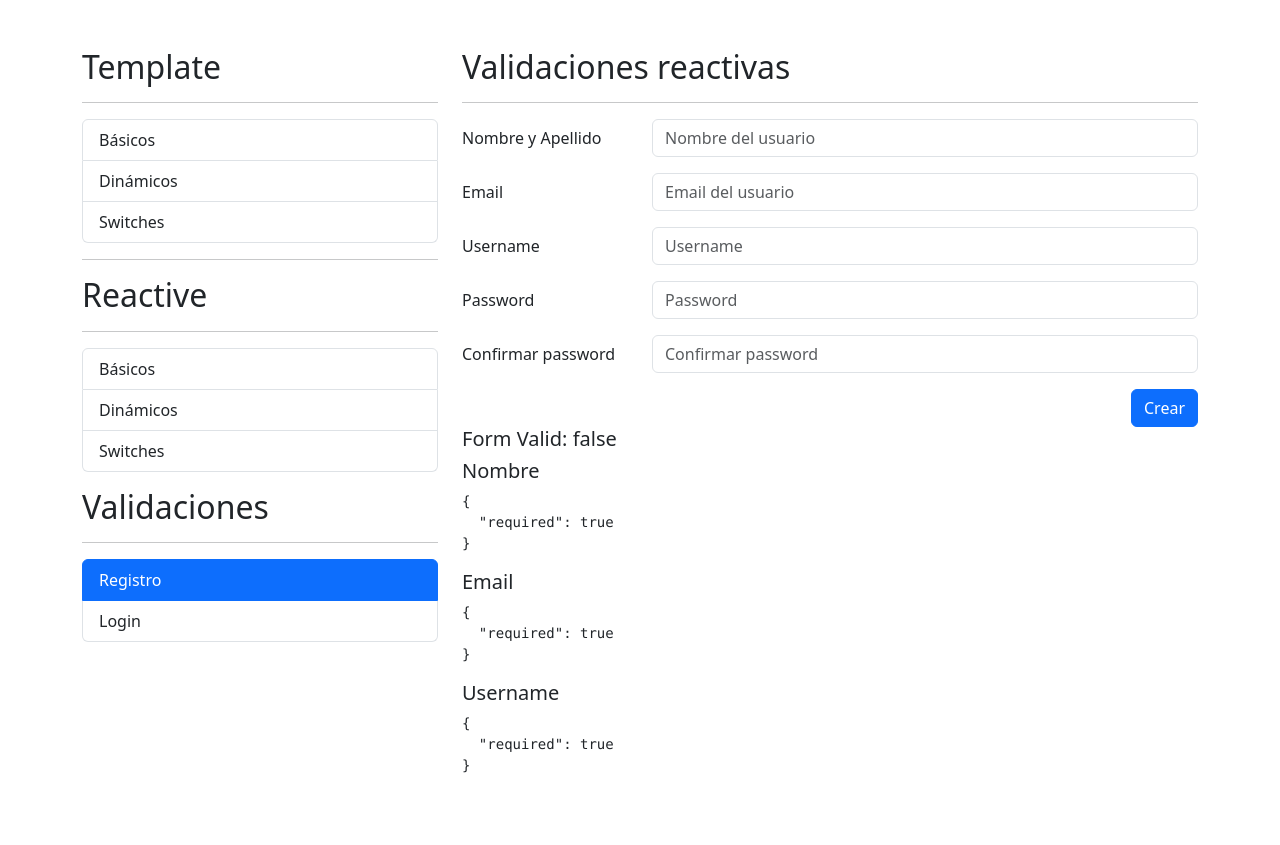
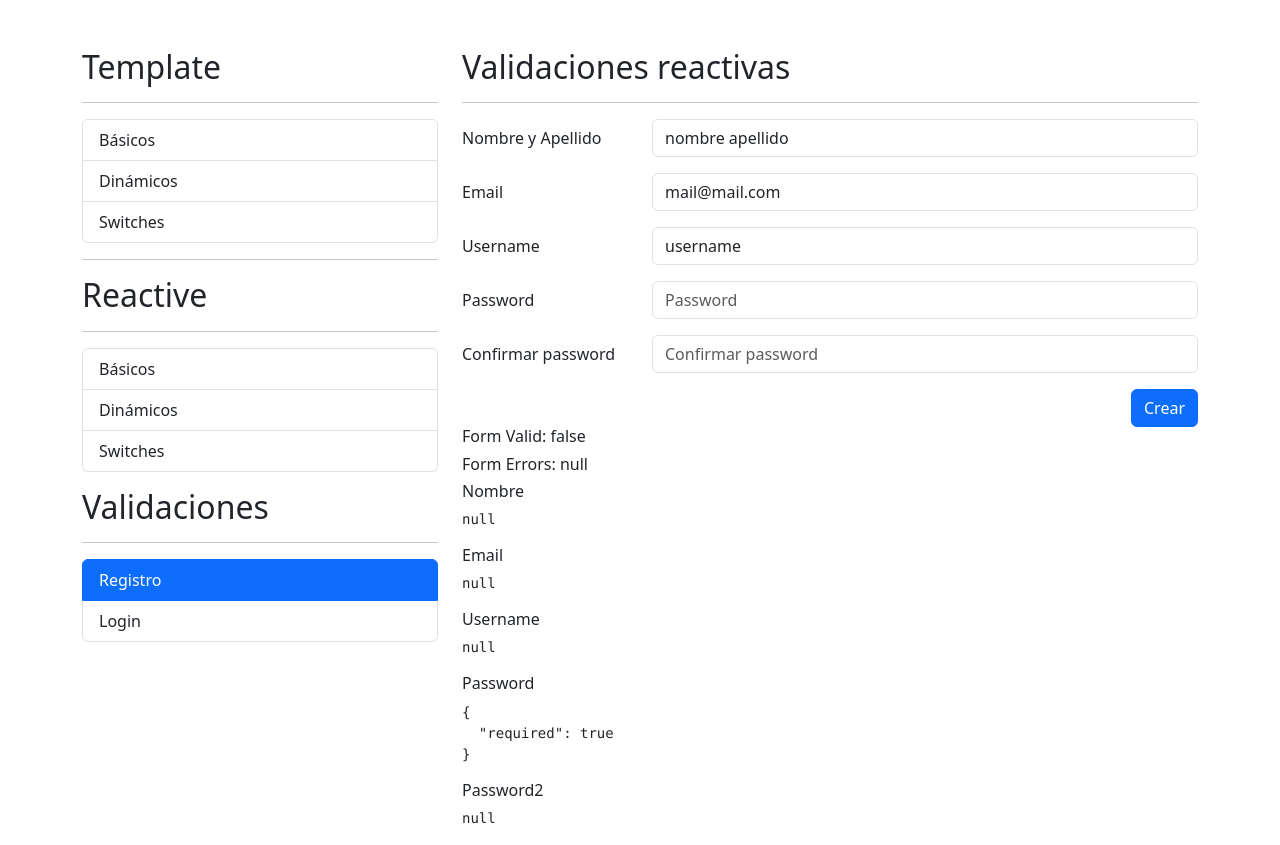
Before and after one commit to gabopereyra/forms-AngularApp, an Angular app: page /auth/registro in a window 1280 px wide. Before the commit the page ends 800 px from the top, so only its background shows below. Built offline with nearby package versions, Linux system fonts and the light colour scheme.

Commit message:
Add validation for password, required + personalized validation (same passwords)

```diff
--- a/src/app/auth/pages/registro/registro.component.html
+++ b/src/app/auth/pages/registro/registro.component.html
@@ -60,7 +60,14 @@
                 <div class="col-sm-9">
                     <input type="password"
                     class="form-control"
+                    formControlName="password"
                     placeholder="Password">
+                    <span
+                    *ngIf="campoNoValido('password')"
+                    class="form-text text-danger"
+                >
+                    La contraseña debe ser mayor a 6 caracteres
+                </span>
                 </div>
             </div>
 
@@ -70,7 +77,14 @@
                 <div class="col-sm-9">
                     <input type="password"
                     class="form-control"
+                    formControlName="password2"
                     placeholder="Confirmar password">
+                    <span
+                    *ngIf="campoNoValido('password2')"
+                    class="form-text text-danger"
+                >
+                    La contraseña deben ser iguales
+                </span>
                 </div>
             </div>
 
@@ -83,11 +97,15 @@
     </div>
 </div>
 
-<h5>Form Valid: {{miForm.valid}}</h5>
-<h5>Nombre</h5>
+<h6>Form Valid: {{miForm.valid}}</h6>
+<h6>Form Errors: {{miForm.errors | json}}</h6>
+<h6>Nombre</h6>
 <pre>{{miForm.controls['nombre'].errors | json}}</pre>
-<h5>Email</h5>
+<h6>Email</h6>
 <pre>{{miForm.controls['email'].errors | json}}</pre>
-<h5>Username</h5>
+<h6>Username</h6>
 <pre>{{miForm.controls['username'].errors | json}}</pre>
-<h5></h5>
+<h6>Password</h6>
+<pre>{{miForm.controls['password'].errors | json}}</pre>
+<h6>Password2</h6>
+<pre>{{miForm.controls['password2'].errors | json}}</pre>
--- a/src/app/auth/pages/registro/registro.component.ts
+++ b/src/app/auth/pages/registro/registro.component.ts
@@ -10,9 +10,14 @@ import { ValidatorService } from 'src/app/shared/validators/validator.service';
 export class RegistroComponent implements OnInit {
 
   miForm : FormGroup = this.fb.group({
-    nombre: ['', [Validators.required, Validators.pattern(this.vs.emailPattern)]],
+    nombre: ['', [Validators.required, Validators.pattern(this.vs.patternNombre)]],
     email: ['', [Validators.required, Validators.pattern(this.vs.emailPattern)]],
-    username: ['', [Validators.required, this.vs.adminNO]]
+    username: ['', [Validators.required, this.vs.adminNO]],
+    password: ['', [Validators.required, Validators.minLength(6)]],
+    password2: ['', [Validators.required]]
+  },
+  {
+    validators: [this.vs.camposIguales('password', 'password2')]
   })
 
 
@@ -22,6 +27,12 @@ export class RegistroComponent implements OnInit {
   ) { }
 
   ngOnInit(): void {
+    this.miForm.reset({
+      nombre: "nombre apellido",
+      email: "mail@mail.com",
+      username: "username",
+      }
+    )
   }
 
   campoNoValido(campo : string){
--- a/src/app/shared/validators/validator.service.ts
+++ b/src/app/shared/validators/validator.service.ts
@@ -1,5 +1,5 @@
 import { Injectable } from '@angular/core';
-import { FormControl, ValidationErrors } from '@angular/forms';
+import { AbstractControl, FormControl, ValidationErrors } from '@angular/forms';
 
 @Injectable({
   providedIn: 'root'
@@ -20,6 +20,23 @@ export class ValidatorService {
     return null;
   }
 
+  camposIguales(campo1 : string, campo2 : string){
+    return (formGroup : AbstractControl) : ValidationErrors | null => {
+      const campoUno = formGroup.get(campo1)?.value;
+      const campoDos = formGroup.get(campo2)?.value;
+
+      if(campoUno != campoDos){
+        formGroup.get(campo2)?.setErrors({ noIguales: true})
+        return {
+          noIguales: true
+        }
+      }
+
+      formGroup.get(campo2)?.setErrors(null)
+
+      return null;
+    }
+  }
 
   constructor() { }
 }
```
